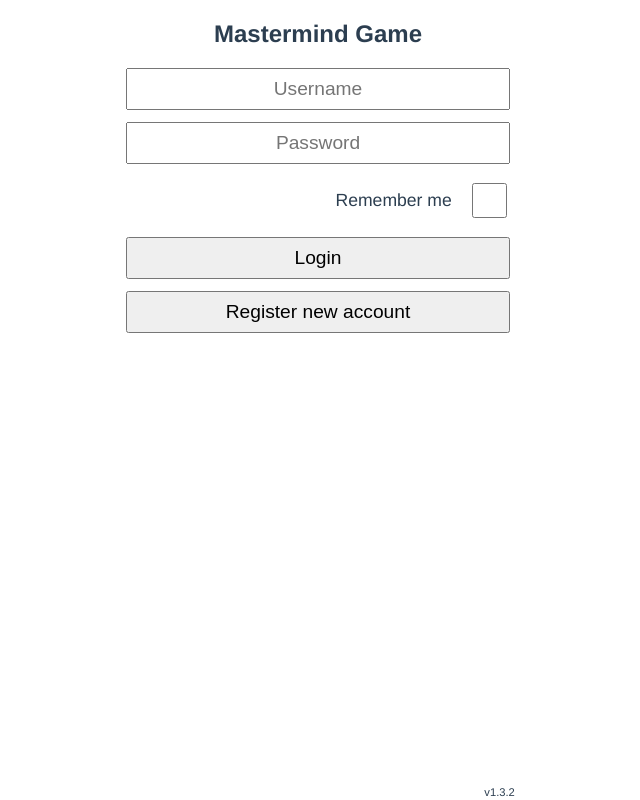
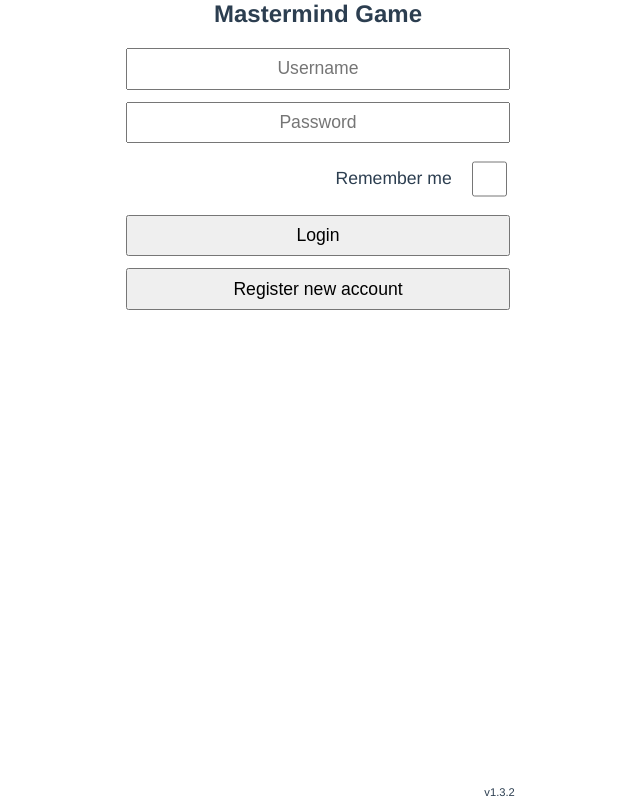
Before and after one commit to MathyEM/mathyem-mastermind, a Vue app: page /#/ in a window 1280 px wide. Shown: the whole page, without its empty margins (322-962 px from the left). Built offline with nearby package versions, Linux system fonts and the light colour scheme; no server answers.

Commit message:
Better wording for create/join room input

```diff
--- a/src/components/CreateJoinRoom.vue
+++ b/src/components/CreateJoinRoom.vue
@@ -4,7 +4,7 @@
 			<h3>Welcome {{ getUsername }}!</h3>
 			<h3 v-if="getCurrentRoom.id != ''">Room: {{ getCurrentRoom.name }}</h3>
 			<form v-on:submit.prevent="onSubmit">
-				<input v-model="roomName" type="text" :placeholder="inputText"><br/>
+				<input v-model="roomName" class="join-create-input" type="text" :placeholder="inputText"><br/>
 				<div v-if="getCreateJoinRoomAnyErrorStatus || this.$v.$error" class="create-join-errors">
 					<div v-if="getAlreadyInRoomErrorStatus" class="create-join-error">
 						{{ getCreateJoinRoomErrors.alreadyInRoom['EN'] }}
@@ -42,7 +42,8 @@ export default {
   },
 	data() {
 		return {
-			inputText: 'Name your new room or enter a join code'
+			inputText: 'Name a new room or join a room id',
+
 		}
 	},
 	validations() {
--- a/src/views/Game.vue
+++ b/src/views/Game.vue
@@ -57,22 +57,17 @@ export default {
   width: 100%;
   padding: 0 0.5rem 0;
 
+  h2 {
+    margin-top: 0;
+  }
+
   .join-create-room, .login-register {
     input, button {
       box-sizing: border-box;
       width: 100%;
-      font-size: 1.2rem;
-      height: 2em;
+      font-size: 1.1rem;
+      height: 2.6rem;
       text-align: center;
-    }
-
-    input {
-      height: 2.2em;
-      vertical-align: middle;
-    }
-
-    button {
-      height: 2.2em;
     }
   }
 }
@@ -86,6 +81,7 @@ export default {
 @media only screen and (max-width: 320px) {
   .main {
     margin: auto;
+    margin-top: 0;
     width: 100%;
     padding: 0 1rem;
   }
```
